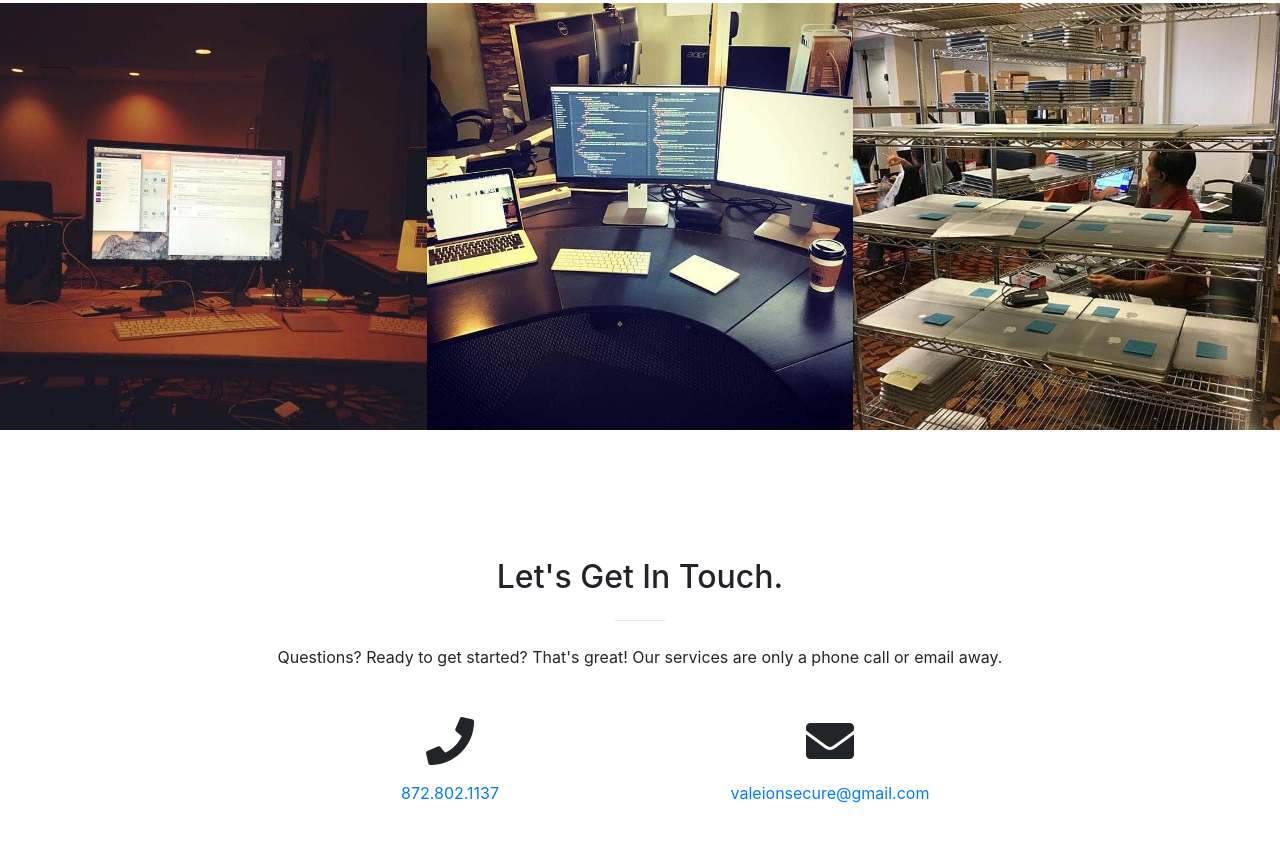
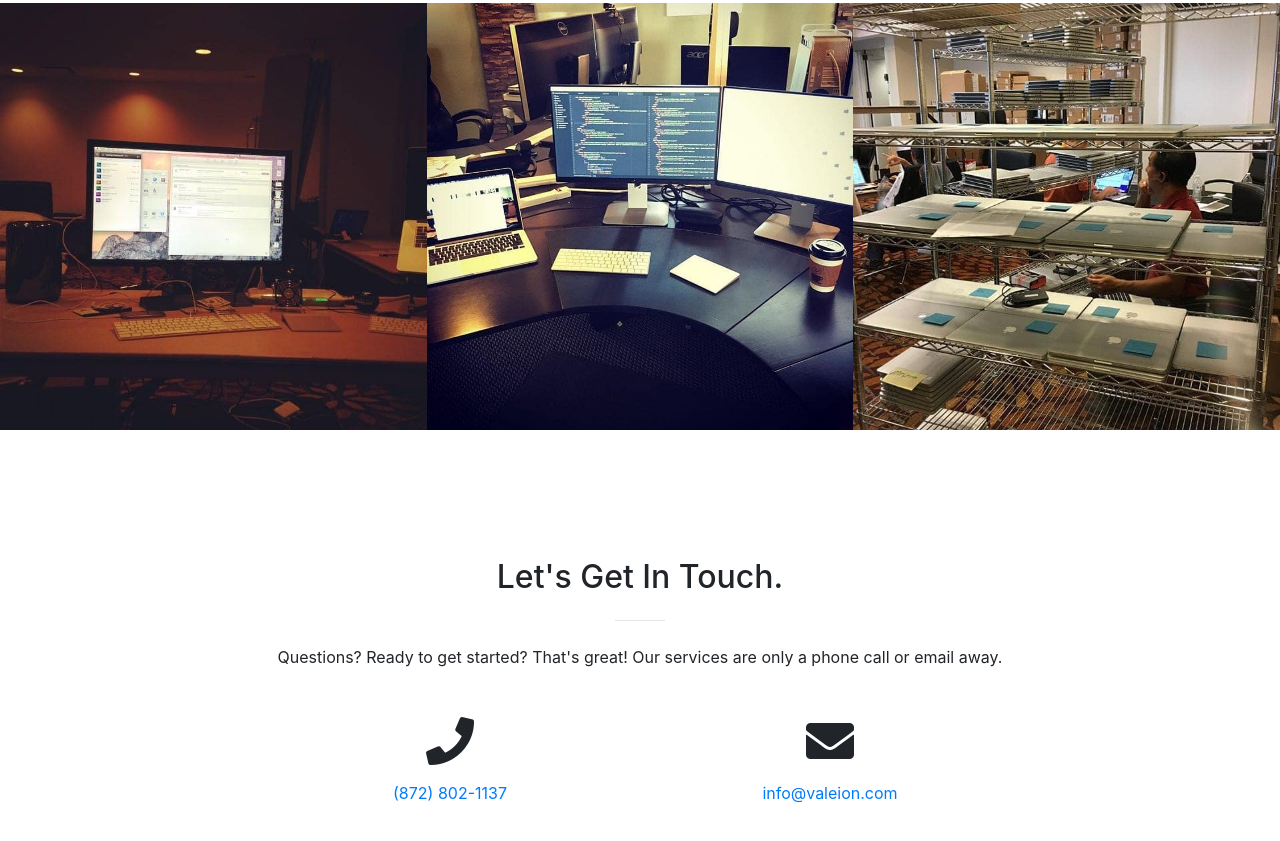
Before and after one commit to JohnmarkBeaty/valeion, a website with bundled scripts: page index.html in a window 1280 px wide. Shown: the part 1390-2231 px from the top of the page. Built offline with nearby package versions, Linux system fonts and the light colour scheme.

Commit message:
contact info

```diff
--- a/index.html
+++ b/index.html
@@ -263,13 +263,13 @@
           <div class="col-lg-4 ml-auto text-center">
             <i class="fas fa-phone fa-3x mb-3 sr-contact-1"></i>
             <p>
-                <a href="tel:8728021137">872.802.1137</a>
+                <a href="tel:8728021137">(872) 802-1137</a>
             </p>
           </div>
           <div class="col-lg-4 mr-auto text-center">
             <i class="fas fa-envelope fa-3x mb-3 sr-contact-2"></i>
             <p>
-              <a href="mailto:valeionsecure@gmail.com">valeionsecure@gmail.com</a>
+              <a href="mailto:info@valeion.com">info@valeion.com</a>
             </p>
           </div>
         </div>
```
